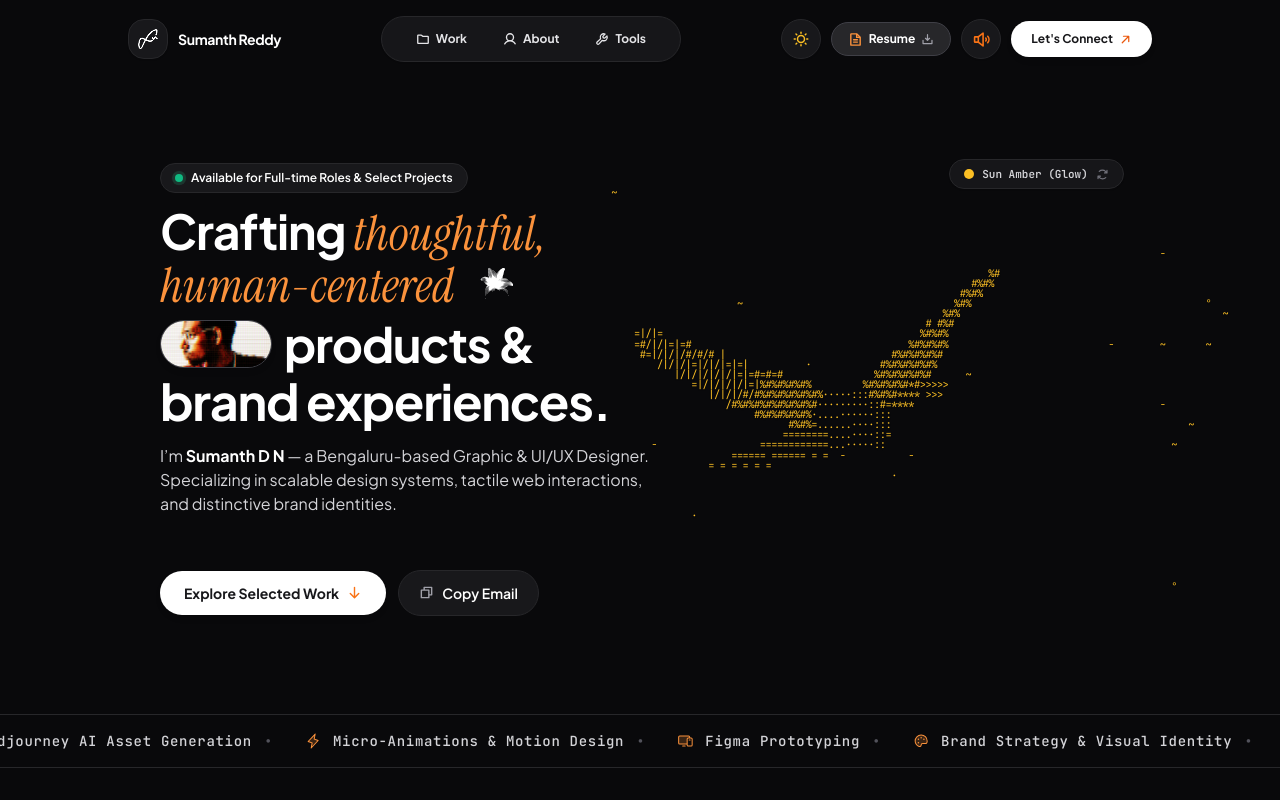
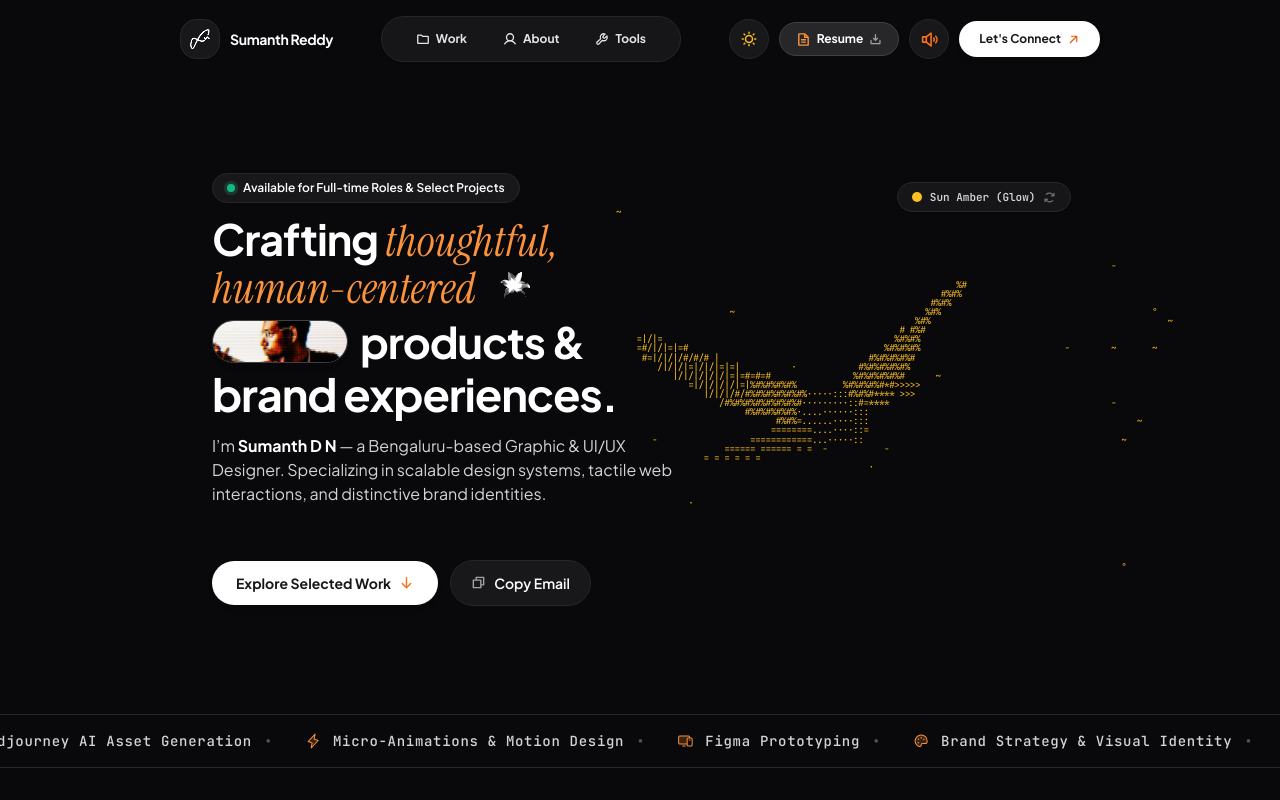
Before and after one commit to nibbatochan/sumanth-d-n---porfolio, a React (Vite) app: page / in a window 1280 px wide. Shown: the top 800 px of the page. Built offline with nearby package versions, Linux system fonts and the light colour scheme.

Commit message:
fix(scale): reduce scaling by 10% across hero, typography, ASCII dove, and global containers

```diff
--- a/src/components/AboutSection.jsx
+++ b/src/components/AboutSection.jsx
@@ -29,7 +29,7 @@ export const AboutSection = () => {
   };
 
   return (
-    <section className="pt-20 pb-0 px-4 sm:px-8 max-w-5xl mx-auto space-y-20 relative z-30">
+    <section className="pt-20 pb-0 px-4 sm:px-8 max-w-[920px] mx-auto space-y-20 relative z-30">
 
       {/* 1. Work History Section (#about) */}
       <div id="about" className="space-y-6 scroll-mt-28">
--- a/src/components/AsciiCanvas.jsx
+++ b/src/components/AsciiCanvas.jsx
@@ -157,7 +157,7 @@ export const AsciiCanvas = ({ soundEnabled = true, isDarkMode = true }) => {
       aria-label="Interactive 3D Flying Dove Canvas"
       title="Aim with crosshair gun • Click to shoot colored laser projectile (dove dodges!)"
       style={{ cursor: 'crosshair' }}
-      className="w-full h-full min-h-[380px] sm:min-h-[440px] lg:min-h-[460px] relative select-none flex flex-col items-center justify-center group overflow-visible"
+      className="w-full h-full min-h-[340px] sm:min-h-[396px] lg:min-h-[414px] relative select-none flex flex-col items-center justify-center group overflow-visible"
     >
       {/* 1. Distinct Vivid Colored Projectile Tracers */}
       <svg className="absolute inset-0 w-full h-full pointer-events-none z-30 overflow-visible" aria-hidden="true">
@@ -244,7 +244,7 @@ export const AsciiCanvas = ({ soundEnabled = true, isDarkMode = true }) => {
       {/* 4. Ultra-Large High-Definition 3D Flying Dove Canvas */}
       <div className="w-full h-full flex items-center justify-center overflow-visible relative z-10 my-auto">
         <pre
-          className={`font-mono text-[6.5px] xs:text-[7.2px] sm:text-[8.2px] md:text-[9.2px] lg:text-[9.8px] xl:text-[10.4px] 2xl:text-[11.2px] leading-[0.97] tracking-tighter whitespace-pre text-center select-none transition-colors duration-300 ${currentTheme.textClass} drop-shadow-sm overflow-visible`}
+          className={`font-mono text-[5.9px] xs:text-[6.5px] sm:text-[7.4px] md:text-[8.3px] lg:text-[8.8px] xl:text-[9.4px] 2xl:text-[10.1px] leading-[0.97] tracking-tighter whitespace-pre text-center select-none transition-colors duration-300 ${currentTheme.textClass} drop-shadow-sm overflow-visible`}
           style={{ margin: 0 }}
         >
           {asciiOutput}
--- a/src/components/Footer.jsx
+++ b/src/components/Footer.jsx
@@ -217,7 +217,7 @@ export const Footer = ({ soundEnabled, onOpenContact, className = "" }) => {
       <div className="absolute top-0 left-0 right-0 h-32 sm:h-40 bg-gradient-to-b from-[#09090B] to-transparent z-5 pointer-events-none" />
 
       {/* Bottom Footer Bar - Fully Responsive Clean Stacking on Mobile */}
-      <div className="relative z-20 max-w-5xl mx-auto w-full py-8 sm:py-12 px-4 sm:px-8 flex flex-col md:flex-row items-center justify-between gap-6 sm:gap-8 text-xs text-zinc-300">
+      <div className="relative z-20 max-w-[920px] mx-auto w-full py-8 sm:py-12 px-4 sm:px-8 flex flex-col md:flex-row items-center justify-between gap-6 sm:gap-8 text-xs text-zinc-300">
 
         {/* Brand & Bangalore Time Indicator */}
         <div className="flex flex-col sm:flex-row items-center gap-2.5 sm:gap-3 text-center sm:text-left">
--- a/src/components/KineticHero.jsx
+++ b/src/components/KineticHero.jsx
@@ -73,7 +73,7 @@ export const KineticHero = ({ soundEnabled, isDarkMode }) => {
   };
 
   return (
-    <section id="home" className="min-h-[auto] lg:min-h-[calc(100vh-110px)] flex flex-col justify-center pt-28 sm:pt-32 lg:pt-28 pb-4 sm:pb-6 px-4 sm:px-8 max-w-5xl mx-auto w-full relative z-10">
+    <section id="home" className="min-h-[auto] lg:min-h-[calc(100vh-110px)] flex flex-col justify-center pt-28 sm:pt-32 lg:pt-28 pb-4 sm:pb-6 px-4 sm:px-8 max-w-[920px] mx-auto w-full relative z-10">
 
       {/* Main Grid: Left Column Headline & Bio + Right Column 3D ASCII Canvas (Untouched) */}
       <div className="grid grid-cols-1 lg:grid-cols-12 gap-8 lg:gap-8 items-center my-auto">
@@ -99,23 +99,23 @@ export const KineticHero = ({ soundEnabled, isDarkMode }) => {
 
             {/* Line 1: 'Crafting thoughtful,' */}
             <div className="leading-[1.12] sm:leading-tight">
-              <span className="text-3xl sm:text-4xl md:text-5xl lg:text-[48px] font-sans font-bold tracking-tight">
+              <span className="text-3xl sm:text-4xl md:text-5xl lg:text-[43px] font-sans font-bold tracking-tight">
                 Crafting{' '}
               </span>
-              <span className="text-3xl sm:text-4xl md:text-5xl lg:text-[48px] font-serif italic font-normal text-orange-600 dark:text-orange-400">
+              <span className="text-3xl sm:text-4xl md:text-5xl lg:text-[43px] font-serif italic font-normal text-orange-600 dark:text-orange-400">
                 thoughtful,
               </span>
             </div>
 
             {/* Line 2: 'human-centered' + Scaled Pixel Flower */}
             <div className="flex items-center flex-wrap gap-1.5 sm:gap-2 leading-[1.12] sm:leading-tight">
-              <span className="text-3xl sm:text-4xl md:text-5xl lg:text-[48px] font-serif italic font-normal text-orange-600 dark:text-orange-400 leading-none">
+              <span className="text-3xl sm:text-4xl md:text-5xl lg:text-[43px] font-serif italic font-normal text-orange-600 dark:text-orange-400 leading-none">
                 human-centered
               </span>
               <PixelFlower
                 isDarkMode={isDarkMode}
                 soundEnabled={soundEnabled}
-                className="w-7 h-7 sm:w-9 sm:h-9 md:w-11 md:h-11 lg:w-12 lg:h-12 ml-2 sm:ml-2.5 -translate-y-0.5 sm:-translate-y-1 drop-shadow-xs"
+                className="w-7 h-7 sm:w-9 sm:h-9 md:w-11 md:h-11 lg:w-[43px] lg:h-[43px] ml-2 sm:ml-2.5 -translate-y-0.5 sm:-translate-y-1 drop-shadow-xs"
               />
             </div>
 
@@ -124,7 +124,7 @@ export const KineticHero = ({ soundEnabled, isDarkMode }) => {
               <span
                 onMouseEnter={() => playSound('pop', soundEnabled)}
                 title="Sumanth D N — Hover to reveal"
-                className="inline-flex items-center justify-center rounded-full overflow-hidden border border-zinc-300 dark:border-zinc-700 shadow-md backdrop-blur-xs hover:border-orange-500 hover:shadow-orange-500/20 transition-all duration-300 select-none cursor-pointer h-8 sm:h-10 md:h-11 lg:h-12 w-22 sm:w-28 md:w-34 lg:w-38 shrink-0 group self-center bg-black"
+                className="inline-flex items-center justify-center rounded-full overflow-hidden border border-zinc-300 dark:border-zinc-700 shadow-md backdrop-blur-xs hover:border-orange-500 hover:shadow-orange-500/20 transition-all duration-300 select-none cursor-pointer h-8 sm:h-10 md:h-11 lg:h-[43px] w-22 sm:w-28 md:w-34 lg:w-[136px] shrink-0 group self-center bg-black"
               >
                 {/* Smooth pan from Face on right to Hand on left */}
                 <img
@@ -133,14 +133,14 @@ export const KineticHero = ({ soundEnabled, isDarkMode }) => {
                   className="w-full h-full object-cover transition-all duration-700 ease-[cubic-bezier(0.16,1,0.3,1)] object-[84%_center] group-hover:object-[8%_center] group-hover:scale-105"
                 />
               </span>
-              <span className="text-3xl sm:text-4xl md:text-5xl lg:text-[48px] font-sans font-bold tracking-tight leading-none self-center">
+              <span className="text-3xl sm:text-4xl md:text-5xl lg:text-[43px] font-sans font-bold tracking-tight leading-none self-center">
                 products &
               </span>
             </div>
 
             {/* Line 4: 'brand experiences.' */}
             <div className="pt-0.5 sm:pt-1 leading-[1.12] sm:leading-tight">
-              <span className="text-3xl sm:text-4xl md:text-5xl lg:text-[50px] font-sans font-bold tracking-tight text-zinc-900 dark:text-white leading-none">
+              <span className="text-3xl sm:text-4xl md:text-5xl lg:text-[45px] font-sans font-bold tracking-tight text-zinc-900 dark:text-white leading-none">
                 brand experiences.
               </span>
             </div>
@@ -188,7 +188,7 @@ export const KineticHero = ({ soundEnabled, isDarkMode }) => {
 
         {/* Right 5 Columns: 3D ASCII Flying Dove Canvas (100% Untouched) */}
         <div className="lg:col-span-5 flex items-center justify-center relative select-none w-full overflow-visible mt-6 lg:mt-0 z-0">
-            <div className="w-full lg:w-[118%] xl:w-[122%] lg:-ml-[16%] xl:-ml-[20%] flex items-center justify-center overflow-visible pointer-events-auto">
+            <div className="w-full lg:w-[116%] xl:w-[120%] lg:-ml-[15%] xl:-ml-[18%] flex items-center justify-center overflow-visible pointer-events-auto">
           <AsciiCanvas soundEnabled={soundEnabled} isDarkMode={isDarkMode} />
             </div>
         </div>
--- a/src/components/Navbar.jsx
+++ b/src/components/Navbar.jsx
@@ -104,7 +104,7 @@ export const Navbar = ({ soundEnabled, setSoundEnabled, onOpenContact, isDarkMod
 
   return (
     <header className={`fixed top-0 left-0 right-0 z-50 transition-all duration-300 px-4 sm:px-8 py-3 sm:py-4 ${scrolled ? 'pt-2.5 sm:pt-3' : 'pt-3 sm:pt-4'}`}>
-      <div className="max-w-5xl mx-auto flex items-center justify-between gap-3">
+      <div className="max-w-[920px] mx-auto flex items-center justify-between gap-3">
 
         {/* Authentic Signature Logo + Sumanth Reddy Name */}
         <a
--- a/src/components/WorkGrid.jsx
+++ b/src/components/WorkGrid.jsx
@@ -23,7 +23,7 @@ export const WorkGrid = ({ onSelectProject, soundEnabled }) => {
   }, [activeCategory]);
 
   return (
-    <section id="work" className="py-20 sm:py-24 px-4 sm:px-8 max-w-5xl mx-auto space-y-10">
+    <section id="work" className="py-20 sm:py-24 px-4 sm:px-8 max-w-[920px] mx-auto space-y-10">
 
       {/* Section Header */}
       <div className="flex flex-col md:flex-row md:items-end justify-between pb-6 border-b border-zinc-200 dark:border-zinc-800 gap-4">
```
